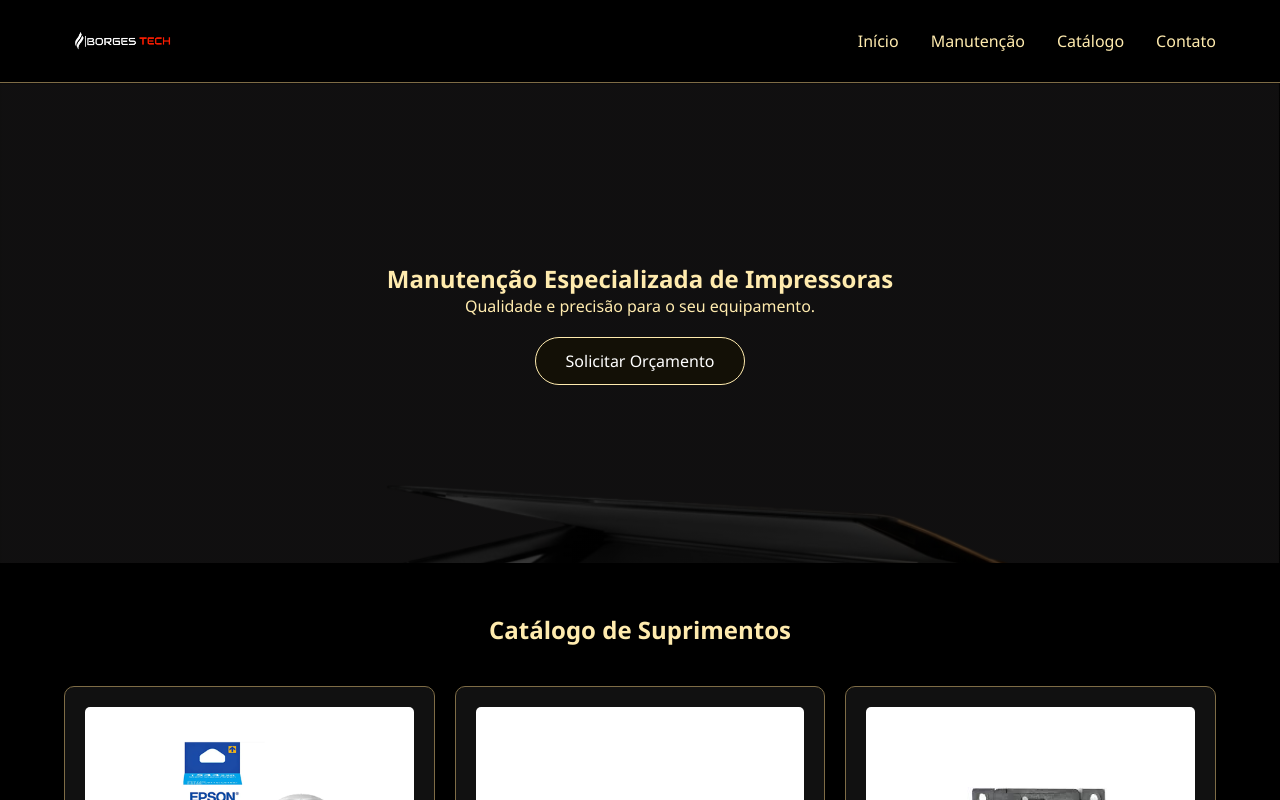
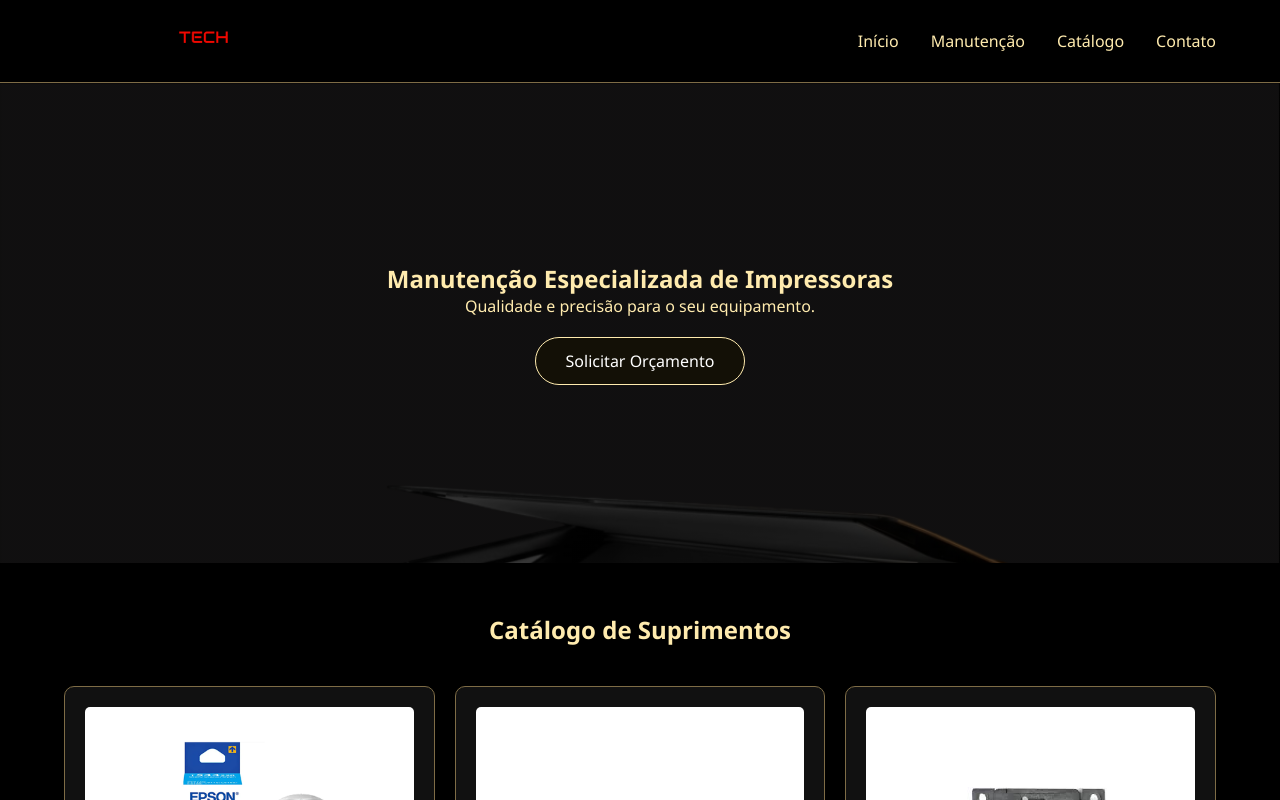
Before and after one commit to nenenborges/borgestech, a plain HTML site: page index.html in a window 1280 px wide. Shown: the top 800 px of the page. Drawn offline with nearby package versions, Linux system fonts and the light colour scheme; files whose address does not match are found by name.

Commit message:
Update index.html

```diff
--- a/index.html
+++ b/index.html
@@ -27,7 +27,7 @@
     <header>
         <nav class="navbar">
             <div class="logo">
-                <img src="icones/logoPDV.png" alt="Borges Tech Logo">
+                <img src="icones/logo.png" alt="Borges Tech Logo">
                <!--- <span>BORGES TECH</span>-->
             </div>
 
```
